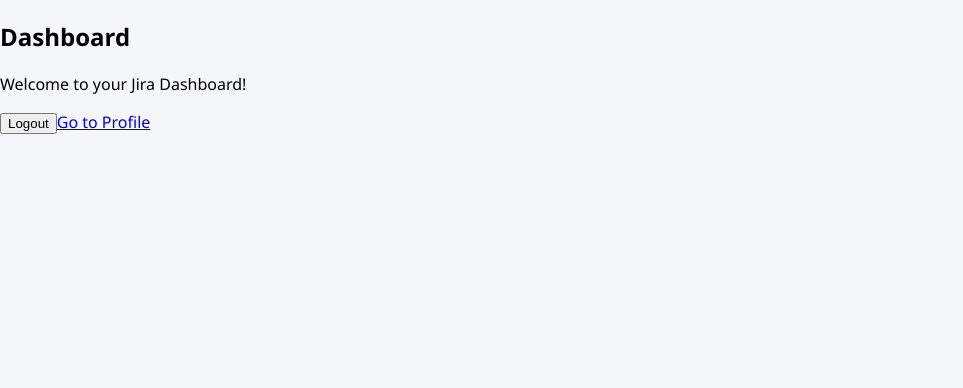
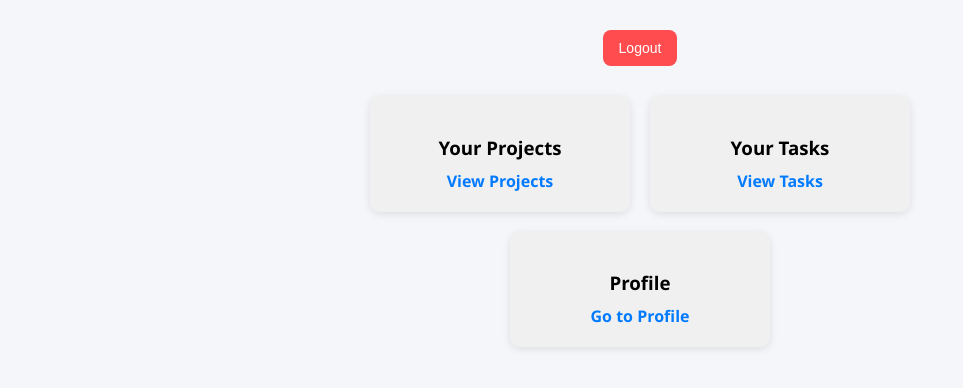
Before and after one commit to misha141/jira-dashboard-frontend, a React (Create React App) app: page /dashboard in a window 1280 px wide. Shown: the top 388 px of the page, without its empty margins (0-963 px from the left). Built offline with nearby package versions, Linux system fonts and the light colour scheme; no server answers; sample sign-in values are in the browser's storage.

Commit message:
Adding project.js

```diff
--- a/src/App.js
+++ b/src/App.js
@@ -5,6 +5,7 @@
 import Dashboard from './pages/Dashboard';
 import PrivateRoute from './components/PrivateRoute';
 import Profile from './pages/Profile';
+import Projects from './pages/Projects';
 
 function App(){
   const isAuthenticated = !!localStorage.getItem('token');
@@ -17,6 +18,8 @@
        <Route path = "/register" element = {<Register/>}/>
        <Route path="/profile"
         element={<PrivateRoute><Profile/></PrivateRoute>} />
+       <Route path="/projects"
+        element={<PrivateRoute><Projects/></PrivateRoute>} />
 
        <Route
           path = "/dashboard"
--- /dev/null
+++ b/src/components/LogoutButton.css
@@ -0,0 +1,15 @@
+/* components/LogoutButton.css */
+.logout-button {
+  background-color: #ff4d4f;
+  border: none;
+  color: white;
+  padding: 10px 16px;
+  font-size: 14px;
+  border-radius: 8px;
+  cursor: pointer;
+  transition: background-color 0.3s ease;
+}
+
+.logout-button:hover {
+  background-color: #d9363e;
+}
--- a/src/components/LogoutButton.js
+++ b/src/components/LogoutButton.js
@@ -1,15 +1,21 @@
+// components/LogoutButton.js
 import React from 'react';
 import { useNavigate } from 'react-router-dom';
+import './LogoutButton.css';
 
-function LogoutButton(){
-    const navigate = useNavigate();
+function LogoutButton() {
+  const navigate = useNavigate();
 
-    const handleLogout = () => {
-        localStorage.removeItem('token');
-        navigate('/login');
-    };
+  const handleLogout = () => {
+    localStorage.removeItem('token');
+    navigate('/login');
+  };
 
-    return <button onClick={handleLogout}>Logout</button>
+  return (
+    <button className="logout-button" onClick={handleLogout}>
+      Logout
+    </button>
+  );
 }
 
 export default LogoutButton;
--- /dev/null
+++ b/src/pages/Dashboard.css
@@ -0,0 +1,38 @@
+.dashboard-container {
+  padding: 30px;
+  max-width: 800px;
+  margin: auto;
+  text-align: center;
+}
+
+.dashboard-cards {
+  display: flex;
+  flex-wrap: wrap;
+  justify-content: center;
+  gap: 20px;
+  margin-top: 30px;
+}
+
+.card {
+  background-color: #f0f0f0;
+  border-radius: 10px;
+  padding: 20px;
+  width: 220px;
+  box-shadow: 0 2px 8px rgba(0,0,0,0.1);
+  transition: 0.2s ease-in-out;
+}
+
+.card:hover {
+  background-color: #e6f7ff;
+  transform: scale(1.03);
+}
+
+.card h3 {
+  margin-bottom: 10px;
+}
+
+.card a {
+  text-decoration: none;
+  color: #007bff;
+  font-weight: bold;
+}
--- a/src/pages/Dashboard.js
+++ b/src/pages/Dashboard.js
@@ -1,19 +1,55 @@
-import React from 'react';
-import LogoutButton from '../components/LogoutButton';
+import React, { useEffect, useState } from 'react';
+import axios from 'axios';
+import './Dashboard.css';
 import { Link } from 'react-router-dom';
+import LogoutButton from '../components/LogoutButton'; // 👈 import
 
+function Dashboard() {
+  const [user, setUser] = useState(null);
 
+  useEffect(() => {
+    const fetchProfile = async () => {
+      try {
+        const token = localStorage.getItem('token');
+        const response = await axios.get('http://localhost:8080/api/users/me', {
+          headers: {
+            Authorization: `Bearer ${token}`
+          }
+        });
+        setUser(response.data);
+      } catch (err) {
+        console.error("Failed to fetch user:", err);
+      }
+    };
 
-function Dashboard(){
+    fetchProfile();
+  }, []);
 
-    return(
-        <div>
-            <h2>Dashboard</h2>
-            <p>Welcome to your Jira Dashboard!</p>
-            <LogoutButton/>
-            <Link to="/Profile">Go to Profile</Link>
+  return (
+    <div className="dashboard-container">
+      <div className="dashboard-header">
+        {user && <h2>Welcome, {user.firstName} 👋</h2>}
+        <LogoutButton /> {/* 👈 use the component here */}
+      </div>
+
+      <div className="dashboard-cards">
+        <div className="card">
+          <h3>Your Projects</h3>
+          <Link to="/projects">View Projects</Link>
         </div>
-    );
+
+        <div className="card">
+          <h3>Your Tasks</h3>
+          <Link to="/tasks">View Tasks</Link>
+        </div>
+
+        <div className="card">
+          <h3>Profile</h3>
+          <Link to="/profile">Go to Profile</Link>
+        </div>
+      </div>
+    </div>
+  );
 }
 
 export default Dashboard;
--- /dev/null
+++ b/src/pages/Profile.css
@@ -0,0 +1,43 @@
+/* pages/Profile.css */
+
+.profile-container {
+  display: flex;
+  justify-content: center;
+  align-items: center;
+  padding: 40px;
+  min-height: 100vh;
+  background: #f4f6f8;
+}
+
+.profile-card {
+  background: #fff;
+  padding: 32px 40px;
+  border-radius: 16px;
+  max-width: 500px;
+  width: 100%;
+  box-shadow: 0 10px 20px rgba(0, 0, 0, 0.1);
+}
+
+.profile-heading {
+  font-size: 28px;
+  font-weight: 600;
+  color: #222;
+  text-align: center;
+  margin-bottom: 24px;
+  border-bottom: 2px solid #eee;
+  padding-bottom: 12px;
+}
+
+.profile-detail {
+  margin-bottom: 16px;
+  font-size: 16px;
+  display: flex;
+  justify-content: space-between;
+  border-bottom: 1px dashed #ddd;
+  padding: 6px 0;
+}
+
+.profile-detail span {
+  font-weight: 500;
+  color: #555;
+}
--- a/src/pages/Profile.js
+++ b/src/pages/Profile.js
@@ -1,23 +1,20 @@
 import React, { useEffect, useState } from 'react';
 import axios from 'axios';
+import './Profile.css';
 
 function Profile() {
-  const [user, setUser] = useState(null); // null initially
+  const [user, setUser] = useState(null);
   const [error, setError] = useState('');
 
   useEffect(() => {
     const fetchUser = async () => {
       try {
         const token = localStorage.getItem('token');
-      console.log("Token being used:", token);
-
         const response = await axios.get('http://localhost:8080/api/users/me', {
           headers: {
             Authorization: `Bearer ${token}`,
           },
         });
-
-      console.log("User data received:", response.data);
         setUser(response.data);
       } catch (err) {
         console.error("Error fetching user:", err);
@@ -29,16 +26,29 @@
   }, []);
 
   if (error) return <p>{error}</p>;
-  if (!user) return <p>Loading...</p>; // shows while data is loading
+  if (!user) return <p>Loading...</p>;
 
   return (
-    <div>
-      <h2>User Profile</h2>
-      <p><strong>First Name:</strong> {user.firstName}</p>
-      <p><strong>Last Name:</strong> {user.lastName}</p>
-      <p><strong>Username:</strong> {user.username}</p>
-      <p><strong>Email:</strong> {user.email}</p>
-      <p><strong>Date of Birth:</strong> {user.dateOfBirth}</p>
+    <div className="profile-container">
+      <div className="profile-card">
+        <h2 className="profile-heading">User Profile</h2>
+
+        <div className="profile-detail">
+          <span>First Name:</span> {user.firstName}
+        </div>
+        <div className="profile-detail">
+          <span>Last Name:</span> {user.lastName}
+        </div>
+        <div className="profile-detail">
+          <span>Username:</span> {user.username}
+        </div>
+        <div className="profile-detail">
+          <span>Email:</span> {user.email}
+        </div>
+        <div className="profile-detail">
+          <span>Date of Birth:</span> {user.dateOfBirth}
+        </div>
+      </div>
     </div>
   );
 }
--- /dev/null
+++ b/src/pages/Projects.css
@@ -0,0 +1,39 @@
+.projects-container {
+  max-width: 800px;
+  margin: auto;
+  padding: 20px;
+}
+
+.project-form {
+  display: flex;
+  gap: 10px;
+  margin-bottom: 20px;
+  flex-wrap: wrap;
+}
+
+.project-form input {
+  flex: 1;
+  padding: 8px;
+  border-radius: 5px;
+  border: 1px solid #ccc;
+}
+
+.project-form button {
+  padding: 8px 12px;
+  background-color: #007bff;
+  color: white;
+  border: none;
+  border-radius: 5px;
+}
+
+.project-list {
+  display: grid;
+  gap: 15px;
+}
+
+.project-card {
+  padding: 15px;
+  border: 1px solid #ddd;
+  border-radius: 8px;
+  background-color: #f9f9f9;
+}
--- /dev/null
+++ b/src/pages/Projects.js
@@ -0,0 +1,73 @@
+import React, { useEffect, useState } from 'react';
+import axios from 'axios';
+import './Projects.css';
+
+function Projects() {
+  const [projects, setProjects] = useState([]);
+  const [formData, setFormData] = useState({ name: '', description: '' });
+
+  const fetchProjects = async () => {
+    try {
+      const token = localStorage.getItem('token');
+      const res = await axios.get('http://localhost:8080/api/projects', {
+        headers: { Authorization: `Bearer ${token}` }
+      });
+      setProjects(res.data);
+    } catch (err) {
+      console.error("Error fetching projects:", err);
+    }
+  };
+
+  const handleSubmit = async (e) => {
+    e.preventDefault();
+    try {
+      const token = localStorage.getItem('token');
+      await axios.post('http://localhost:8080/api/projects', formData, {
+        headers: { Authorization: `Bearer ${token}` }
+      });
+      setFormData({ name: '', description: '' });
+      fetchProjects();
+    } catch (err) {
+      console.error("Error creating project:", err);
+    }
+  };
+
+  useEffect(() => {
+    fetchProjects();
+  }, []);
+
+  return (
+    <div className="projects-container">
+      <h2>Your Projects</h2>
+
+      <form onSubmit={handleSubmit} className="project-form">
+        <input
+          type="text"
+          placeholder="Project Name"
+          value={formData.name}
+          onChange={e => setFormData({ ...formData, name: e.target.value })}
+          required
+        />
+        <input
+          type="text"
+          placeholder="Description"
+          value={formData.description}
+          onChange={e => setFormData({ ...formData, description: e.target.value })}
+          required
+        />
+        <button type="submit">Create Project</button>
+      </form>
+
+      <div className="project-list">
+        {projects.map(project => (
+          <div key={project.id} className="project-card">
+            <h3>{project.name}</h3>
+            <p>{project.description}</p>
+          </div>
+        ))}
+      </div>
+    </div>
+  );
+}
+
+export default Projects;
```
Lines whose indentation alone changed are shown as unchanged.
